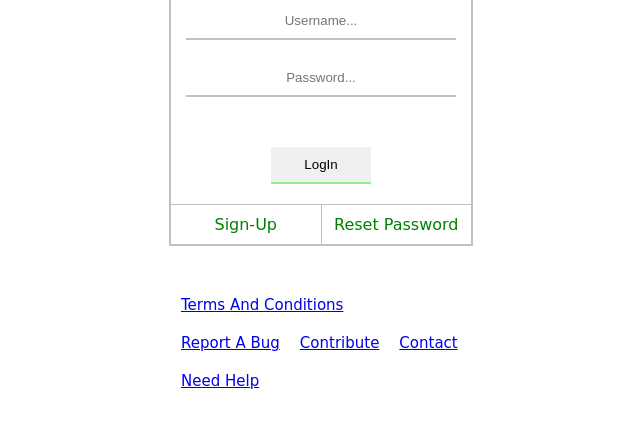
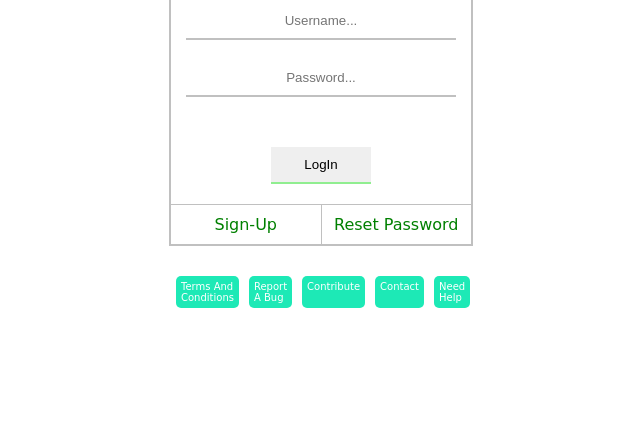
Before and after one commit to IronHeartDan/BattleRoyal, a website: page index.html in a window 1280 px wide. Shown: the part 180-608 px from the top of the page, without its empty margins (319-959 px from the left). Drawn offline with nearby package versions, Linux system fonts and the light colour scheme; no server answers.

Commit message:
Update index.html

```diff
--- a/index.html
+++ b/index.html
@@ -653,19 +653,16 @@ text-align:center;
 
 
 .Bottom_Con{
-margin:40px auto;
+margin:25px auto;
+display:flex;
 width:300px;
 }
 
 .Bottom_Con a{
-display:block;
-font-size:15px;
-padding:10px;
-float:left;
-}
-
-
-.Bottom_Con a:hover{
+margin:5px;
+text-decoration:none;
+font-size:10px;
+padding:5px;
 background:#1DE9B6;
 color:white;
 border-radius:5px;
@@ -854,6 +851,9 @@ var RmS = /\s/g;
 var result = UserName.match(RmS);
 
 
+var re = /[A-Z0-9._%+-]+@[A-Z0-9.-]+.[A-Z]{2,4}/igm;
+
+
 if(UserName == "" || Pass_1 == "" || Pass_2 == "" || Email == ""){
 $('.Err').html("");
 $('.Err').append("<strong>*Fields Are Empty...*</strong>");
@@ -866,9 +866,20 @@ $('.Err').append("<strong>*Passwords Dont Match..*</strong>");
 
 }else if(result){
 $('.Err').html("");
-$('.Err').append("<strong>*Username Should Not Have Space(s).*</strong>");
-
-} else{
+$('.Err').append("<strong>*Username Contains Space(s).*</strong>");
+
+} else if (Email == '' || !re.test(Email))
+{
+
+
+
+$('.Err').html("");
+$('.Err').append("<strong>*Enter A Vaild Email.*</strong>");
+
+
+
+
+}else{
 socket.emit("Sign-Up", {"Email" : Email  , "UserName" : UserName , "Pass": Pass_1});
 }
 
```
